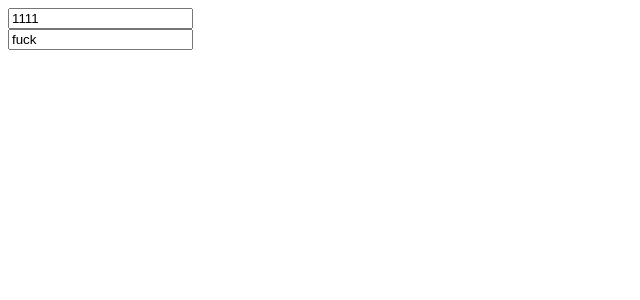
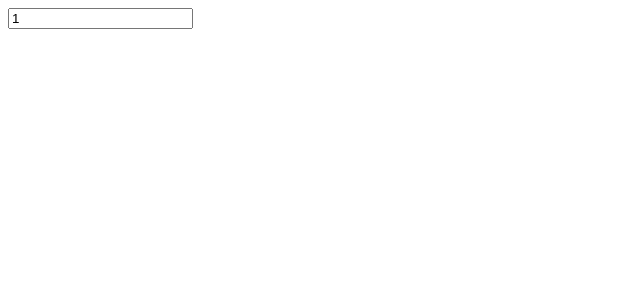
Before and after one commit to plightfield/vue-cdk, a Vue app: page / in a window 1280 px wide. Shown: the top 300 px of the page, without its empty margins (0-640 px from the left). Built offline with nearby package versions, Linux system fonts and the light colour scheme.

Commit message:
add immerRef and eventStream

```diff
--- /dev/null
+++ b/lib/immerRef.ts
@@ -0,0 +1,88 @@
+import { onBeforeUnmount, Ref, shallowRef, watch } from "vue";
+import { set as _set } from "lodash";
+import { BehaviorSubject } from "rxjs";
+
+/**
+ * attach localstorage handler with try block
+ *
+ * @param {string} key
+ * @param {*} val
+ */
+function tryJsonSet(key: string, val: any) {
+  let result = "";
+  try {
+    result = JSON.stringify(val);
+  } catch (err) {
+    throw new Error("cannot parse json in localstorage");
+  }
+  localStorage.setItem(key, result);
+}
+
+/**
+ * implements ref with
+ * *immutable state
+ * use with
+ * *localstorage
+ * or transform it to
+ * *Rxjs BehaviroSubject
+ * !notice that only first layout Array will be handled
+ * other layer of array will be set to plain object
+ *
+ * @export
+ * @template T
+ * @param {T} value
+ * @returns {[Ref<T>, (val: any, keys?: string) => void , BehaviorSubject<T>]}
+ */
+export default function immerRef<T>(
+  value: T,
+  storageKey?: string
+): [Ref<T>, (val: any, keys?: string) => void, BehaviorSubject<T>] {
+  const _data = shallowRef<T>(value);
+  const data$ = new BehaviorSubject<T>(value);
+  const setData = (val: any, keys?: string) => {
+    if (keys === undefined) {
+      _data.value = val;
+      return;
+    }
+    const keyList = keys.split(".").filter((res) => res);
+    if (keyList.length > 0) {
+      let result = Object.assign({}, _set(_data.value as any, keyList, val));
+      let isArray = Object.prototype.toString.call(value) === "[object Array]";
+      let haveNaNKey = false;
+      if (isArray) {
+        let len = 0;
+        for (let key in result) {
+          if (parseInt(key) === NaN) {
+            haveNaNKey = true;
+            break;
+          }
+          len++;
+        }
+        result.length = len;
+      }
+      // *if initial value is array and dont have nan key
+      _data.value =
+        isArray && !haveNaNKey ? Array.prototype.slice.call(result) : result;
+    } else {
+      _data.value = val;
+    }
+  };
+
+  // add storage functionality
+  if (storageKey) {
+    tryJsonSet(storageKey, _data.value);
+    watch(_data, (val) => {
+      tryJsonSet(storageKey, val);
+    });
+  }
+
+  // add BehaviorSubject transformation
+  watch(_data, (val) => {
+    data$.next(val);
+  });
+
+  onBeforeUnmount(() => {
+    data$.unsubscribe();
+  });
+  return [_data, setData, data$];
+}
--- a/package.json
+++ b/package.json
@@ -9,6 +9,7 @@
   "dependencies": {
     "async-validator": "^3.4.0",
     "core-js": "^3.6.5",
+    "immutable": "^4.0.0-rc.12",
     "rxjs": "^6.6.3",
     "vue": "^3.0.0-10"
   },
--- /dev/null
+++ b/src/App.tsx
@@ -0,0 +1,21 @@
+import { defineComponent, watch } from "vue";
+import immerRef from "../lib/immerRef";
+
+const App = defineComponent(function () {
+  const [some, setSome] = immerRef({ test: 1 }, "fuck");
+
+  watch(some, console.log);
+  return () => (
+    <div>
+      <input
+        value={some.value.test}
+        onInput={(e: any) => {
+          setSome(e.target.value, "test");
+        }}
+      />
+    </div>
+  );
+});
+App.displayName = "app";
+
+export default App;
--- a/src/App.vue
+++ /dev/null
@@ -1,10 +0,0 @@
-
-<template>
-  <cdk-test-component />
-</template>
-
-<script>
-export default {
-  name: "app",
-};
-</script>
--- a/src/main.ts
+++ b/src/main.ts
@@ -1,5 +1,5 @@
 import { createApp } from "vue";
-import App from "./App.vue";
+import App from "./App";
 import lib from "../lib/index";
 const app = createApp(App);
 app.use(lib);
```
Also changed, not shown: lib/eventStream.ts (added, +25 -0 lines).
